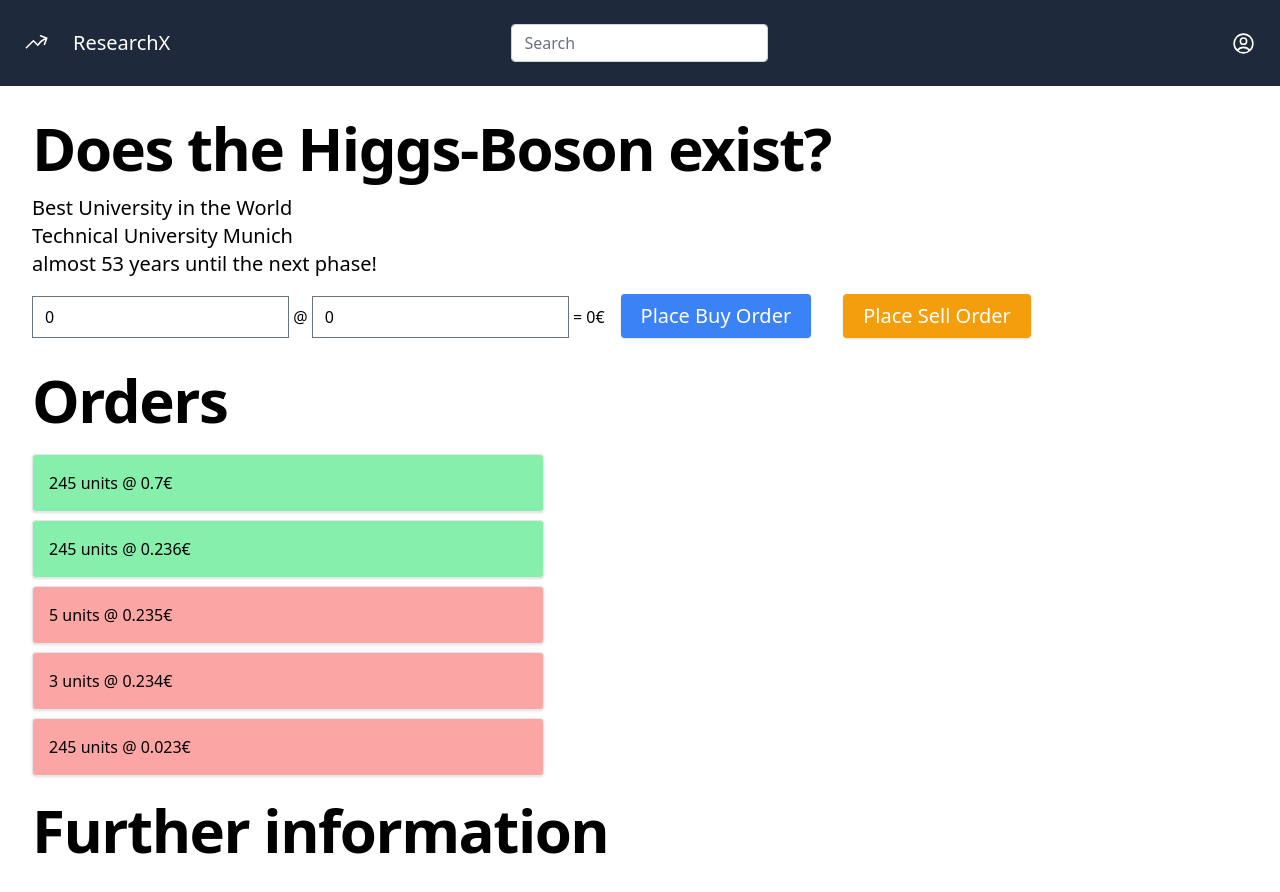
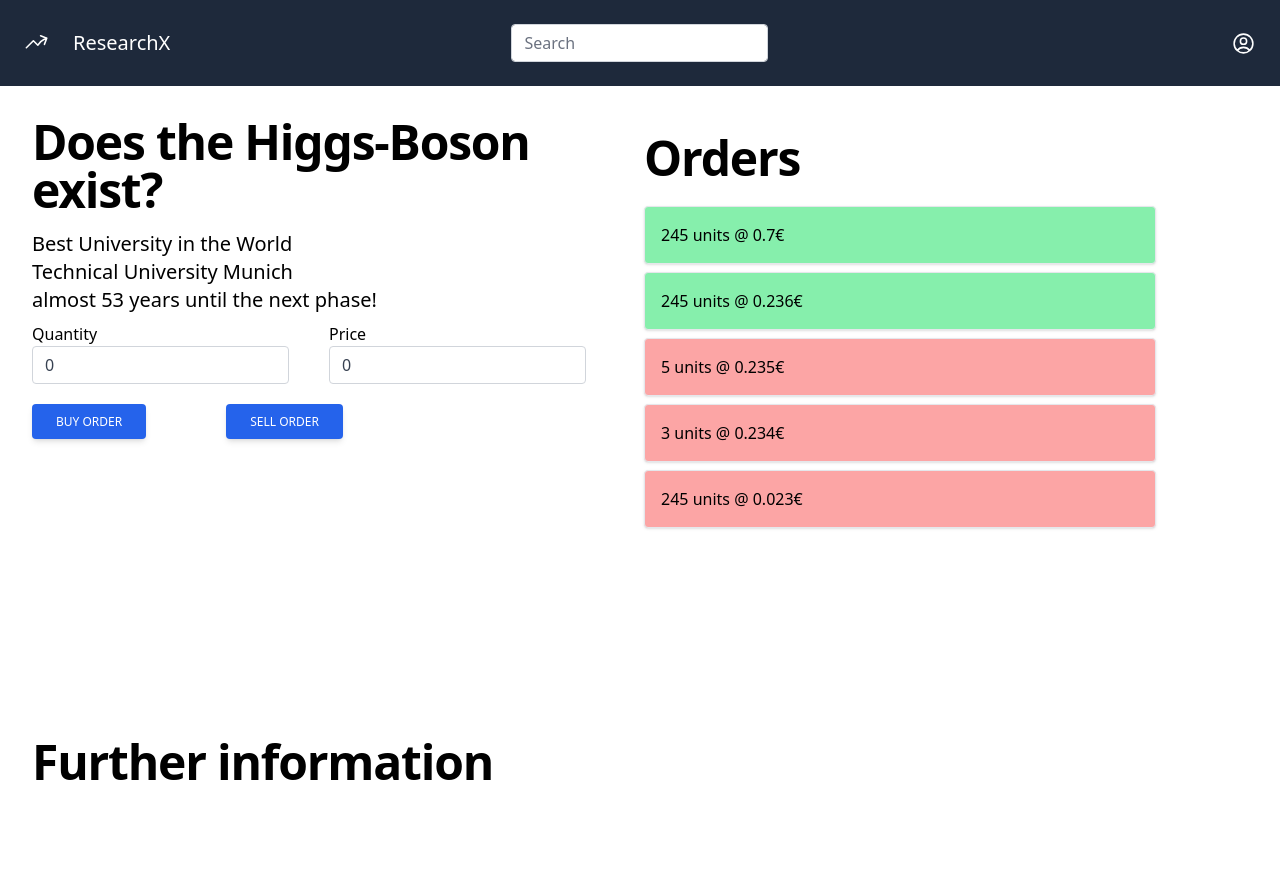
Before and after one commit to DataPiratesTUM/Bloomberg, a Next.js app in the folder frontend/: page /securities/1 in a window 1280 px wide. Shown: the top 892 px of the page. After the commit the page ends 834 px from the top, so only its background shows below. Built offline with nearby package versions, Linux system fonts and the light colour scheme.

Commit message:
DetailsPage

```diff
--- a/frontend/pages/securities/[security].tsx
+++ b/frontend/pages/securities/[security].tsx
@@ -102,42 +102,17 @@ export default function Security(props: Securities) {
         <link rel="icon" href="/favicon.ico" />
       </Head>
       <Layout>
-        <h2 className="text-4xl font-bold tracking-tight  sm:text-6xl pb-4">
+        <section className="grid grid-rows-[0.5fr_2fr] grid-cols-2 gap-2">
+          <section>
+            <h2 className="text-4xl font-bold tracking-tight  sm:text-5xl pb-4">
               {security.title}
             </h2>
             <p className="text-xl">{security.description}</p>
             <p className="text-xl">{security.creator.name}</p>
             <p className="text-xl">{timeToNextPhase} until the next phase!</p>
-        <Graph timeseries={security.timeseries} />
-        <input
-          type="number"
-          name="quantity"
-          id="quantity"
-          onChange={(e) => setQuantity(Number(e.target.value))}
-          value={quantity}
-        />{" "}
-        @{" "}
-        <input
-          type="number" // number input ist immer integer, somit keine floats möglich => Textinput benutzen?
-          name="offer"
-          id="offer"
-          onChange={(e) => setOffer(Number(e.target.value))}
-          value={offer}
-        />{" "}
-        = {(quantity * offer) / 100}€
-        <button
-          onClick={() => handleOrder("BUY")}
-          className="text-xl shadow rounded bg-blue-500 text-white px-5 py-2 m-4  "
-        >
-          Place Buy Order
-        </button>
-        <button
-          onClick={() => handleOrder("SELL")}
-          className="text-xl shadow rounded bg-amber-500 text-white px-5 py-2 m-4"
-        >
-          Place Sell Order
-        </button>
-        <h2 className="text-4xl font-bold tracking-tight  sm:text-6xl py-4">
+          </section>
+          <section className="row-span-2">
+            <h2 className="text-4xl font-bold tracking-tight  sm:text-5xl py-4">
               Orders
             </h2>
             {security.orders
@@ -156,9 +131,84 @@ export default function Security(props: Securities) {
                   </section>
                 );
               })}
-        <h2 className="text-4xl font-bold tracking-tight  sm:text-6xl py-4">
+          </section>
+          <section>
+            <Graph timeseries={security.timeseries} />
+            <div className="flex">
+              <div className="flex flex-col mr-5">
+                Quantity
+                <input
+                  className="
+            form-control
+            px-3
+            py-1.5
+            text-base
+            font-normal
+            text-gray-700
+            bg-white bg-clip-padding
+            border border-solid border-gray-300
+            rounded
+            transition
+            ease-in-out
+            m-0
+            focus:text-gray-700 focus:bg-white focus:outline-none
+          "
+                  type="number"
+                  name="quantity"
+                  id="quantity"
+                  onChange={(e) => setQuantity(Number(e.target.value))}
+                  value={quantity}
+                />
+              </div>{" "}
+              <div className="flex flex-col ml-5">
+                Price{" "}
+                <input
+                  className="
+            form-control
+            px-3
+            py-1.5
+            text-base
+            font-normal
+            text-gray-700
+            bg-white bg-clip-padding
+            border border-solid border-gray-300
+            rounded
+            transition
+            ease-in-out
+            m-0
+            focus:text-gray-700 focus:bg-white focus:outline-none
+          "
+                  type="number" // number input ist immer integer, somit keine floats möglich => Textinput benutzen?
+                  name="offer"
+                  id="offer"
+                  onChange={(e) => setOffer(Number(e.target.value))}
+                  value={offer}
+                />
+              </div>{" "}
+              {(quantity * offer) / 100 != 0
+                ? "= " + (quantity * offer) / 100
+                : " "}
+            </div>
+            <div className="flex gap-20 pt-5">
+              <button
+                onClick={() => handleOrder("BUY")}
+                className="inline-block px-6 py-2.5 bg-blue-600 text-white font-medium text-xs leading-tight uppercase rounded shadow-md hover:bg-blue-700 hover:shadow-lg focus:bg-blue-700 focus:shadow-lg focus:outline-none focus:ring-0 active:bg-blue-800 active:shadow-lg transition duration-150 ease-in-out"
+              >
+                Buy Order
+              </button>
+              <button
+                onClick={() => handleOrder("SELL")}
+                type="button"
+                className="inline-block px-6 py-2.5 bg-blue-600 text-white font-medium text-xs leading-tight uppercase rounded shadow-md hover:bg-blue-700 hover:shadow-lg focus:bg-blue-700 focus:shadow-lg focus:outline-none focus:ring-0 active:bg-blue-800 active:shadow-lg transition duration-150 ease-in-out"
+              >
+                Sell Order
+              </button>
+            </div>
+          </section>
+          <h2 className="text-4xl font-bold tracking-tight  sm:text-5xl py-4">
             Further information
           </h2>
+        </section>
       </Layout>
     </>
   );
```
Lines whose indentation alone changed are shown as unchanged.
